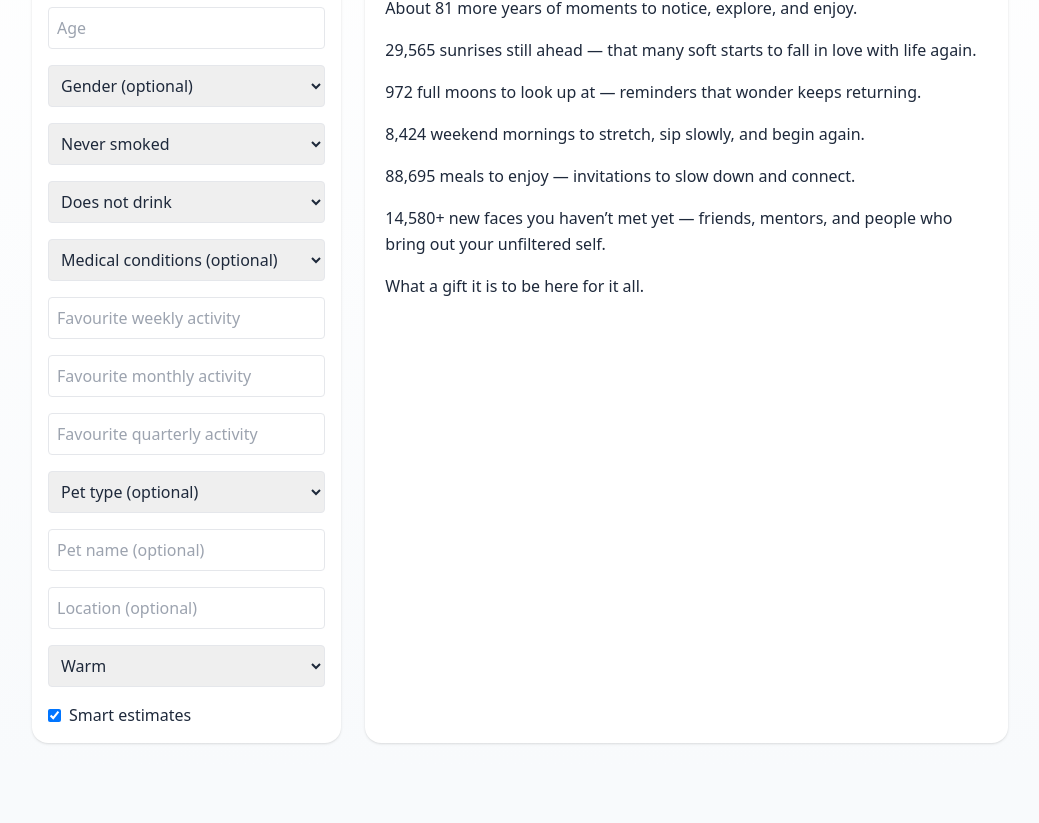
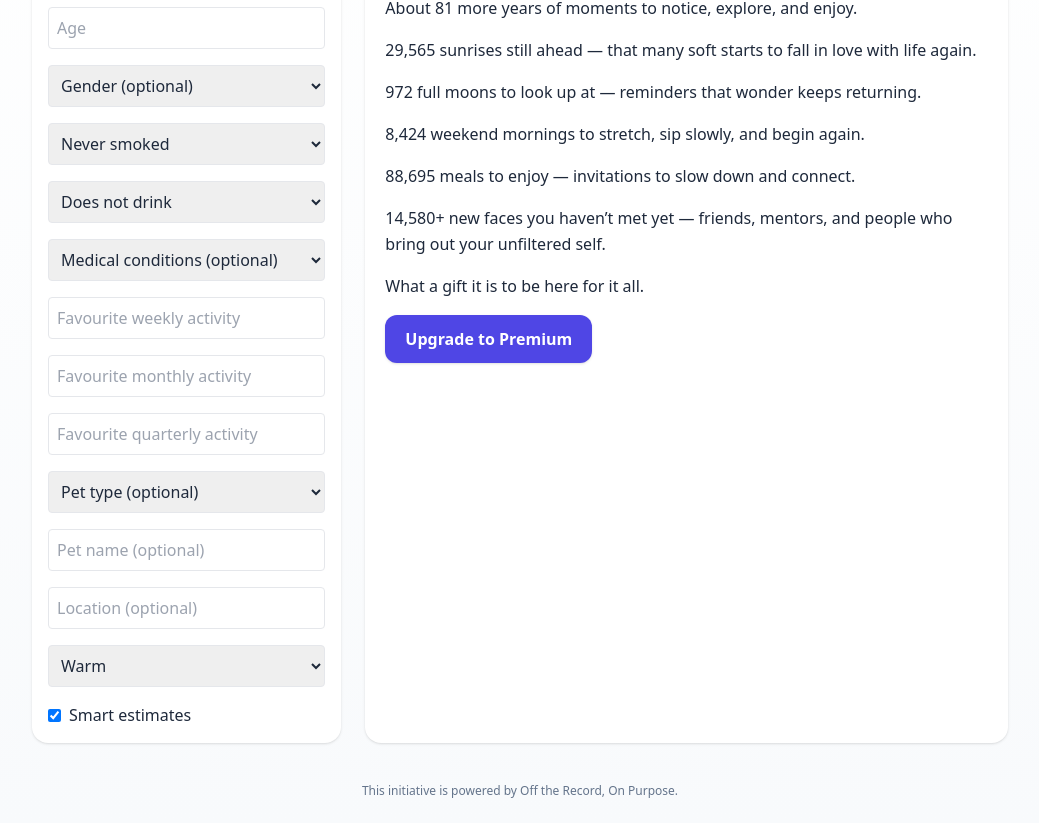
Before and after one commit to mylifeinnumbers/more-to-enjoy, a React (Vite) app: page / in a window 1280 px wide. Shown: the part 239-1062 px from the top of the page, without its empty margins (120-1159 px from the left). Before the commit the page ends 1006 px from the top, so only its background shows below. Built offline with nearby package versions, Linux system fonts and the light colour scheme.

Commit message:
Update App.jsx

```diff
--- a/src/App.jsx
+++ b/src/App.jsx
@@ -1,6 +1,6 @@
 import React, { useMemo, useState } from "react";
 
-// Life in Numbers — Poetic MVP with Smart Estimates + Pets + Random closing line
+// Life in Numbers — Poetic MVP with Smart Estimates + Pets + Random closing line + Premium button
 export default function LifeInNumbersPoetic() {
   const [name, setName] = useState("");
   const [age, setAge] = useState("");
@@ -14,8 +14,7 @@ export default function LifeInNumbersPoetic() {
   const [drinking, setDrinking] = useState("none");
   const [conditions, setConditions] = useState("");
   const [useSmart, setUseSmart] = useState(true);
-
-  const [petType, setPetType] = useState("none"); // dog | cat | other | none
+  const [petType, setPetType] = useState("none");
   const [petName, setPetName] = useState("");
 
   const toInt = (v, d = 0) => {
@@ -23,7 +22,7 @@ export default function LifeInNumbersPoetic() {
     return Number.isFinite(n) ? n : d;
   };
 
-  // Baselines + gentle adjustments (non-clinical)
+  // Baselines + adjustments (non-clinical)
   const baselineLE = (g) => (g === "male" ? 79 : g === "female" ? 83 : 81);
   const adjSmoking = (s) => (s === "current" ? -8 : s === "former" ? -3 : 0);
   const adjDrinking = (d) => (d === "heavy" ? -5 : d === "moderate" ? -1 : 0);
@@ -46,7 +45,7 @@ export default function LifeInNumbersPoetic() {
   );
   const yearsAhead = Math.max(0, useSmart ? expectedLifespan - ageNum : 10);
 
-  // Main counts (all formatted with commas)
+  // Main counts (with commas)
   const daysAhead = Math.round(yearsAhead * 365);
   const weekendsAhead = Math.round(yearsAhead * 104);
   const fullMoonsAhead = Math.round(yearsAhead * 12);
@@ -65,9 +64,7 @@ export default function LifeInNumbersPoetic() {
       freq: "quarterly",
     });
 
-  const toneWrap = (s) => (tone === "gentle" ? s.replace(/!/g, ".") : s);
-
-  // Randomized closing line (changes when inputs change)
+  // Randomized closing line
   const closingOptions = [
     "Doesn’t it feel good to be alive?",
     "What a gift it is to be here for it all.",
@@ -103,6 +100,8 @@ export default function LifeInNumbersPoetic() {
     return `Plenty of little moments with ${n} that feel like home.`;
   }, [petType, petName]);
 
+  const toneWrap = (s) => (tone === "gentle" ? s.replace(/!/g, ".") : s);
+
   const lines = useMemo(() => {
     const L = [];
     const firstName = name || "Friend";
@@ -134,7 +133,6 @@ export default function LifeInNumbersPoetic() {
       toneWrap(`${mealsAhead.toLocaleString()} meals to enjoy — invitations to slow down and connect.`)
     );
 
-    // Future faces — playful estimate tied to yearsAhead
     const faces = Math.max(0, Math.round(yearsAhead * 180)).toLocaleString();
     L.push(
       toneWrap(
@@ -155,7 +153,6 @@ export default function LifeInNumbersPoetic() {
 
     if (petLine) L.push(toneWrap(petLine));
 
-    // Encouraging randomized closer
     L.push(toneWrap(closing));
 
     return L;
@@ -201,52 +198,25 @@ export default function LifeInNumbersPoetic() {
         <div className="grid md:grid-cols-3 gap-6">
           {/* Inputs */}
           <section className="md:col-span-1 bg-white rounded-2xl shadow p-4 space-y-4">
-            <input
-              placeholder="Name"
-              value={name}
-              onChange={(e) => setName(e.target.value)}
-              className="w-full border p-2 rounded"
-            />
-            <input
-              placeholder="Age"
-              type="number"
-              value={age}
-              onChange={(e) => setAge(e.target.value)}
-              className="w-full border p-2 rounded"
-            />
-            <select
-              value={gender}
-              onChange={(e) => setGender(e.target.value)}
-              className="w-full border p-2 rounded"
-            >
+            <input placeholder="Name" value={name} onChange={(e) => setName(e.target.value)} className="w-full border p-2 rounded" />
+            <input placeholder="Age" type="number" value={age} onChange={(e) => setAge(e.target.value)} className="w-full border p-2 rounded" />
+            <select value={gender} onChange={(e) => setGender(e.target.value)} className="w-full border p-2 rounded">
               <option value="unspecified">Gender (optional)</option>
               <option value="female">Female</option>
               <option value="male">Male</option>
               <option value="nonbinary">Non-binary</option>
             </select>
-            <select
-              value={smoking}
-              onChange={(e) => setSmoking(e.target.value)}
-              className="w-full border p-2 rounded"
-            >
+            <select value={smoking} onChange={(e) => setSmoking(e.target.value)} className="w-full border p-2 rounded">
               <option value="never">Never smoked</option>
               <option value="former">Former smoker</option>
               <option value="current">Current smoker</option>
             </select>
-            <select
-              value={drinking}
-              onChange={(e) => setDrinking(e.target.value)}
-              className="w-full border p-2 rounded"
-            >
+            <select value={drinking} onChange={(e) => setDrinking(e.target.value)} className="w-full border p-2 rounded">
               <option value="none">Does not drink</option>
               <option value="moderate">Drinks moderately</option>
               <option value="heavy">Drinks heavily</option>
             </select>
-            <select
-              value={conditions}
-              onChange={(e) => setConditions(e.target.value)}
-              className="w-full border p-2 rounded"
-            >
+            <select value={conditions} onChange={(e) => setConditions(e.target.value)} className="w-full border p-2 rounded">
               <option value="">Medical conditions (optional)</option>
               <option value="none">None</option>
               <option value="diabetes">Diabetes</option>
@@ -254,79 +224,46 @@ export default function LifeInNumbersPoetic() {
               <option value="hypertension">Hypertension</option>
               <option value="other">Not on list</option>
             </select>
-
-            <input
-              placeholder="Favourite weekly activity"
-              value={weeklyHobby}
-              onChange={(e) => setWeeklyHobby(e.target.value)}
-              className="w-full border p-2 rounded"
-            />
-            <input
-              placeholder="Favourite monthly activity"
-              value={monthlyHobby}
-              onChange={(e) => setMonthlyHobby(e.target.value)}
-              className="w-full border p-2 rounded"
-            />
-            <input
-              placeholder="Favourite quarterly activity"
-              value={quarterlyHobby}
-              onChange={(e) => setQuarterlyHobby(e.target.value)}
-              className="w-full border p-2 rounded"
-            />
-
-            {/* Pet fields */}
-            <select
-              value={petType}
-              onChange={(e) => setPetType(e.target.value)}
-              className="w-full border p-2 rounded"
-            >
+            <input placeholder="Favourite weekly activity" value={weeklyHobby} onChange={(e) => setWeeklyHobby(e.target.value)} className="w-full border p-2 rounded" />
+            <input placeholder="Favourite monthly activity" value={monthlyHobby} onChange={(e) => setMonthlyHobby(e.target.value)} className="w-full border p-2 rounded" />
+            <input placeholder="Favourite quarterly activity" value={quarterlyHobby} onChange={(e) => setQuarterlyHobby(e.target.value)} className="w-full border p-2 rounded" />
+            <select value={petType} onChange={(e) => setPetType(e.target.value)} className="w-full border p-2 rounded">
               <option value="none">Pet type (optional)</option>
               <option value="dog">Dog</option>
               <option value="cat">Cat</option>
               <option value="other">Other</option>
             </select>
-            <input
-              placeholder="Pet name (optional)"
-              value={petName}
-              onChange={(e) => setPetName(e.target.value)}
-              className="w-full border p-2 rounded"
-            />
-
-            <input
-              placeholder="Location (optional)"
-              value={location}
-              onChange={(e) => setLocation(e.target.value)}
-              className="w-full border p-2 rounded"
-            />
-
-            <select
-              value={tone}
-              onChange={(e) => setTone(e.target.value)}
-              className="w-full border p-2 rounded"
-            >
+            <input placeholder="Pet name (optional)" value={petName} onChange={(e) => setPetName(e.target.value)} className="w-full border p-2 rounded" />
+            <input placeholder="Location (optional)" value={location} onChange={(e) => setLocation(e.target.value)} className="w-full border p-2 rounded" />
+            <select value={tone} onChange={(e) => setTone(e.target.value)} className="w-full border p-2 rounded">
               <option value="warm">Warm</option>
               <option value="gentle">Gentle</option>
               <option value="playful">Playful</option>
             </select>
-            <label className="flex items-center gap-2">
-              <input
-                type="checkbox"
-                checked={useSmart}
-                onChange={(e) => setUseSmart(e.target.checked)}
-              />
-              Smart estimates
-            </label>
+            <label className="flex items-center gap-2"><input type="checkbox" checked={useSmart} onChange={(e) => setUseSmart(e.target.checked)} /> Smart estimates</label>
           </section>
 
           {/* Output */}
           <section className="md:col-span-2 bg-white rounded-2xl shadow p-5 space-y-4">
-            {lines.map((line, i) => (
-              <p key={i} className="leading-relaxed">
-                {line}
-              </p>
-            ))}
+            {lines.map((line, i) => <p key={i} className="leading-relaxed">{line}</p>)}
+            {/* Upgrade to Premium Button */}
+            <div className="mt-6">
+              <a
+                href="https://forms.gle/h1ZXwiJq76HfgGT56"
+                target="_blank"
+                rel="noopener noreferrer"
+                className="inline-block px-5 py-3 bg-indigo-600 hover:bg-indigo-700 text-white rounded-xl font-semibold shadow"
+              >
+                Upgrade to Premium
+              </a>
+            </div>
           </section>
         </div>
+
+        {/* Footer branding */}
+        <footer className="mt-10 text-center text-xs text-slate-500">
+          This initiative is powered by Off the Record, On Purpose.
+        </footer>
       </div>
     </div>
   );
```
